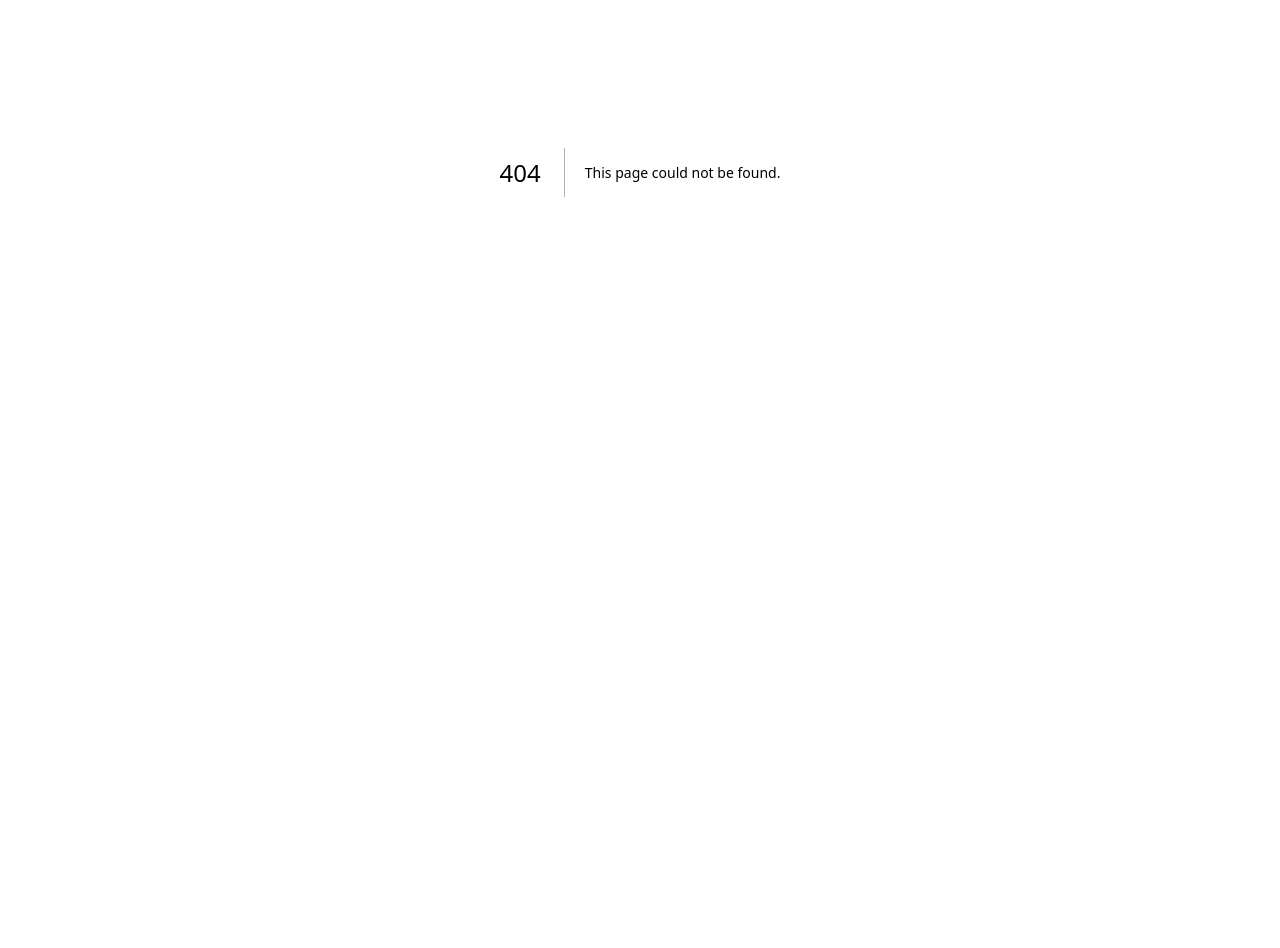
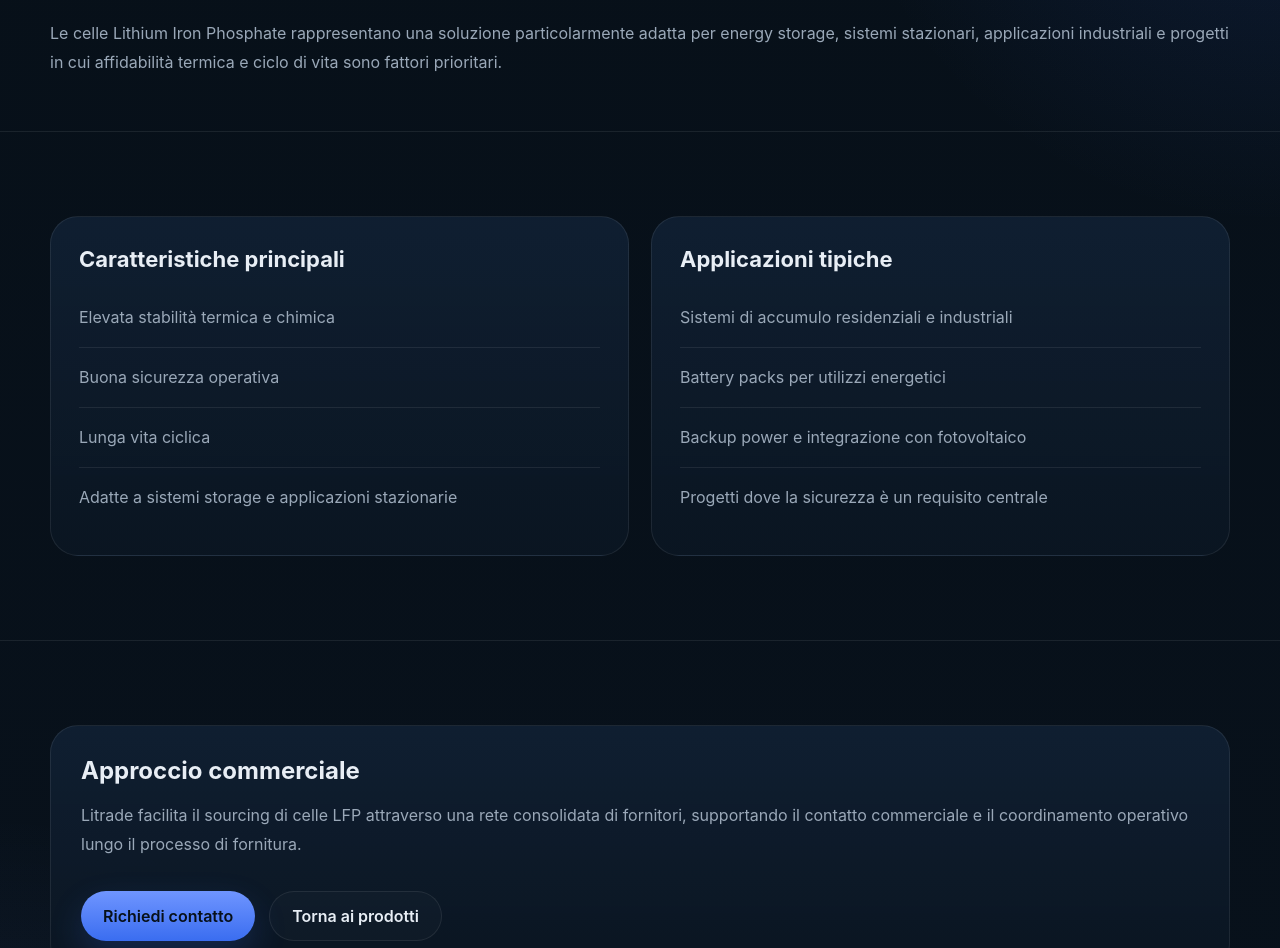
Before and after one commit to LitradeEU/Litrade-site, a Next.js app: page /prodotti/lfp in a window 1280 px wide. Before the commit this address had no page. Shown: the part 228-1176 px from the top of the page. Before the commit the page ends 800 px from the top, so only its background shows below. Built offline with nearby package versions, Linux system fonts and the light colour scheme.

Commit message:
Create lfp.js

```diff
--- /dev/null
+++ b/pages/prodotti/lfp.js
@@ -0,0 +1,58 @@
+import Link from "next/link";
+import Layout from "../../components/Layout";
+
+export default function LfpPage() {
+  return (
+    <Layout>
+      <section className="page-hero">
+        <div className="container">
+          <div className="eyebrow">Prodotti · LFP</div>
+          <h1>Celle LFP per applicazioni dove contano sicurezza, stabilità e durata.</h1>
+          <p>
+            Le celle Lithium Iron Phosphate rappresentano una soluzione particolarmente adatta per energy storage,
+            sistemi stazionari, applicazioni industriali e progetti in cui affidabilità termica e ciclo di vita
+            sono fattori prioritari.
+          </p>
+        </div>
+      </section>
+
+      <section className="section">
+        <div className="container grid-2">
+          <div className="card">
+            <h3>Caratteristiche principali</h3>
+            <ul className="list">
+              <li>Elevata stabilità termica e chimica</li>
+              <li>Buona sicurezza operativa</li>
+              <li>Lunga vita ciclica</li>
+              <li>Adatte a sistemi storage e applicazioni stazionarie</li>
+            </ul>
+          </div>
+
+          <div className="card">
+            <h3>Applicazioni tipiche</h3>
+            <ul className="list">
+              <li>Sistemi di accumulo residenziali e industriali</li>
+              <li>Battery packs per utilizzi energetici</li>
+              <li>Backup power e integrazione con fotovoltaico</li>
+              <li>Progetti dove la sicurezza è un requisito centrale</li>
+            </ul>
+          </div>
+        </div>
+      </section>
+
+      <section className="section">
+        <div className="container band">
+          <h3>Approccio commerciale</h3>
+          <p>
+            Litrade facilita il sourcing di celle LFP attraverso una rete consolidata di fornitori,
+            supportando il contatto commerciale e il coordinamento operativo lungo il processo di fornitura.
+          </p>
+          <div className="actions">
+            <Link href="/contatti" className="btn-primary">Richiedi contatto</Link>
+            <Link href="/prodotti" className="btn-secondary">Torna ai prodotti</Link>
+          </div>
+        </div>
+      </section>
+    </Layout>
+  );
+}
```
